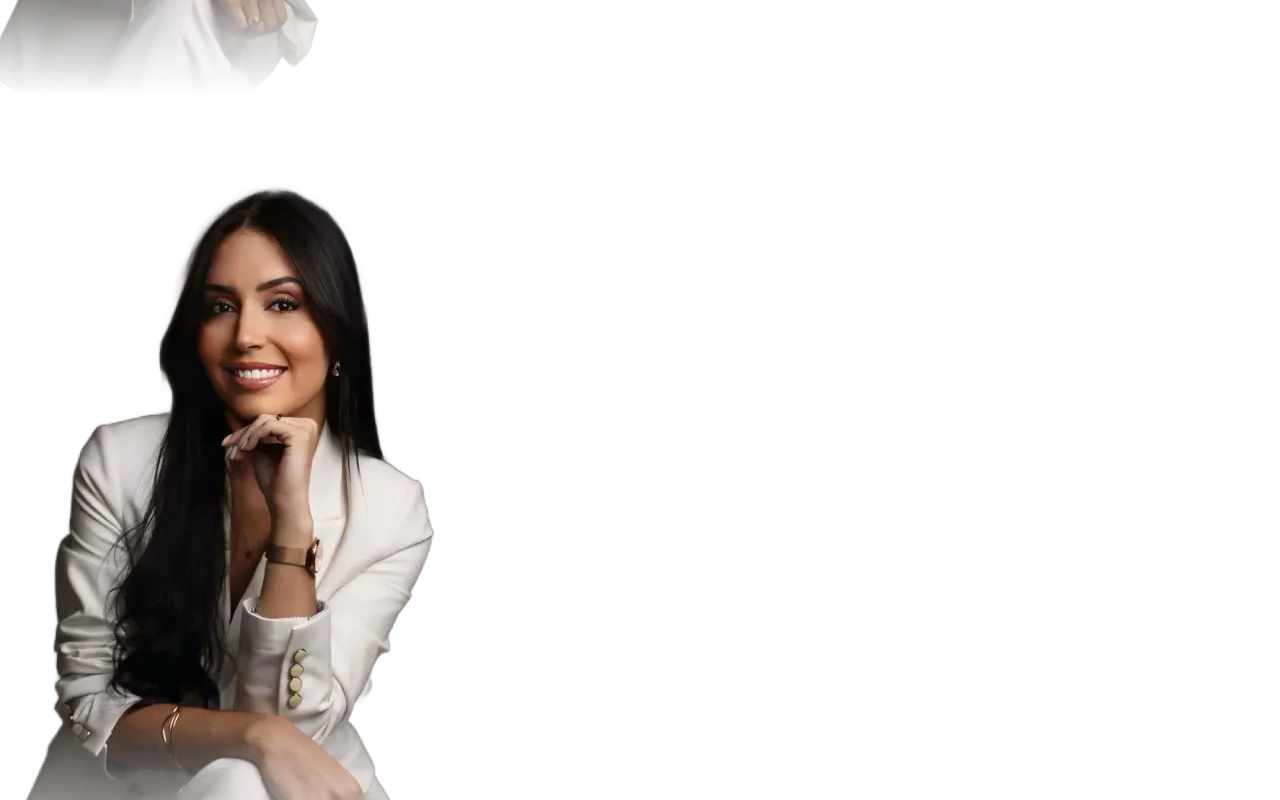
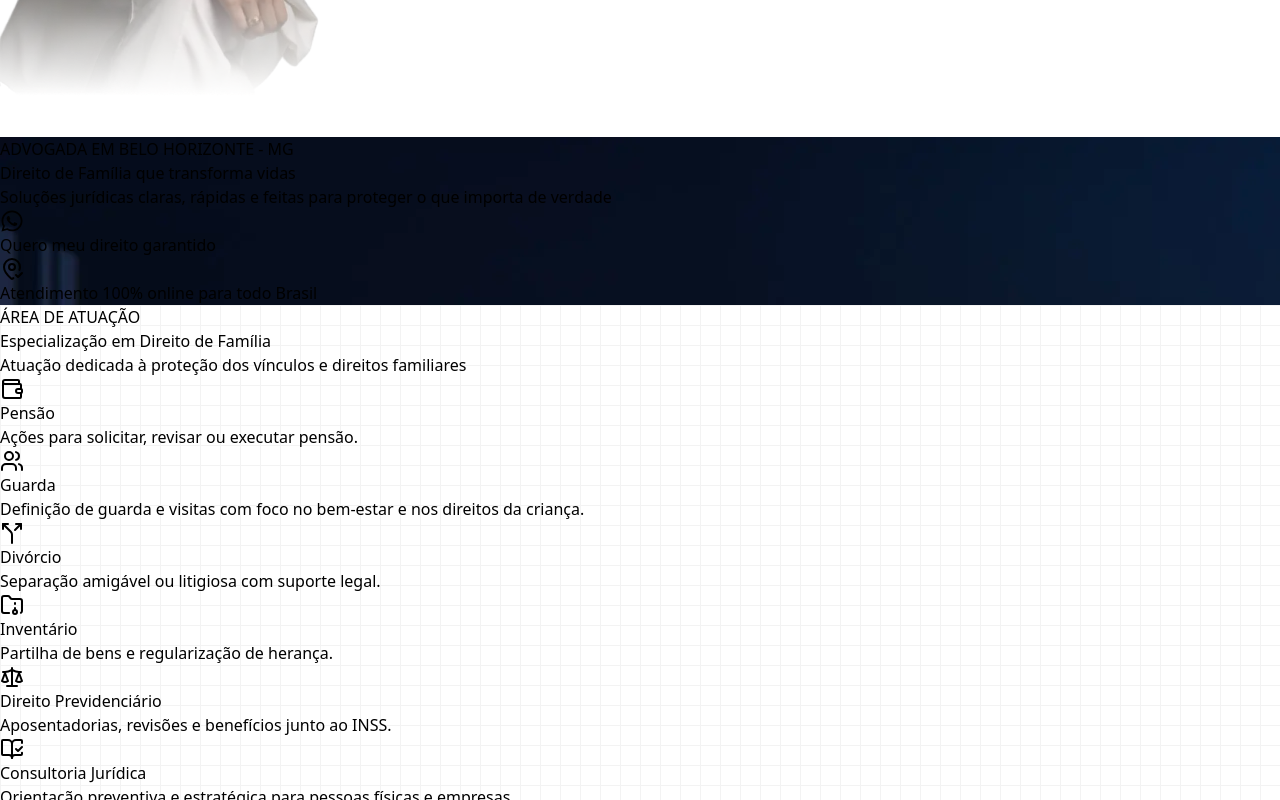
Before and after one commit to EdisonMatos/LP-Jessica-Fernandes, a React (Vite) app: page / in a window 1280 px wide. Shown: the part 1040-1840 px from the top of the page. Built offline with nearby package versions, Linux system fonts and the light colour scheme; a web font is replaced by a local one.

Commit message:
fix: img Hero

```diff
--- a/src/components/sectionElements/hero/Influencer.jsx
+++ b/src/components/sectionElements/hero/Influencer.jsx
@@ -109,26 +109,13 @@ export default function Influencer({ appDownloadButtons }) {
                 </div>
                 <div className="flex justify-center w-full tablet1:w-full desktop1:w-[35%] ">
                   <div className="relative flex items-end justify-center w-full desktop2:justify-end">
-                    {/* <!-- LCP Mobile --> */}
                     <img
                       src="/personImg.webp"
                       alt="Foto do advogado"
                       width="360"
                       height="650"
                       fetchpriority="high"
-                      class="block desktop1:hidden"
-                      loading="eager"
-                      decoding="async"
-                    />
-
-                    {/* <!-- LCP Desktop --> */}
-                    <img
-                      src="/personImg.webp"
-                      alt="Foto do advogado"
-                      width="467"
-                      height="847"
-                      fetchpriority="high"
-                      class="hidden desktop1:block"
+                      class="block"
                       loading="eager"
                       decoding="async"
                     />
```
